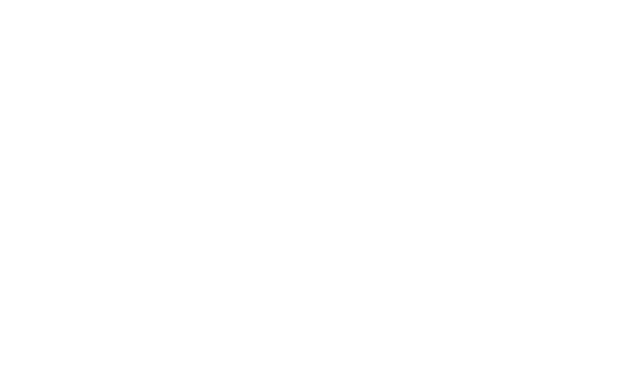
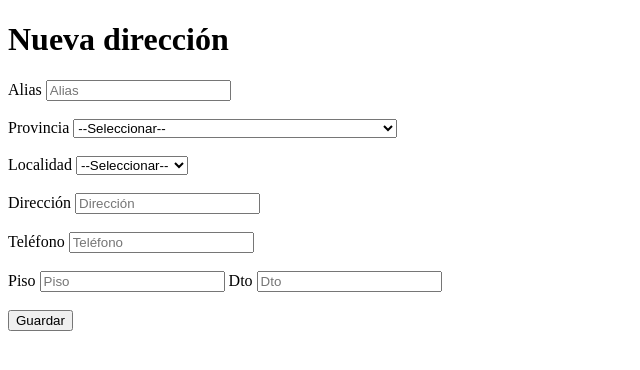
Before and after one commit to Brenda-b/TP_web, a plain HTML site: page myAdress.html in a window 1280 px wide. Shown: the whole page, without its empty margins (0-640 px from the left). Drawn offline with Linux system fonts and the light colour scheme.

Commit message:
Vista de direcciones (le falta los estilos)

```diff
--- a/myAdress.html
+++ b/myAdress.html
@@ -1,12 +1,69 @@
 <!DOCTYPE html>
-<html lang="en">
+<html lang="es">
 <head>
     <meta charset="UTF-8">
     <meta http-equiv="X-UA-Compatible" content="IE=edge">
     <meta name="viewport" content="width=device-width, initial-scale=1.0">
-    <title>Document</title>
+    <title>Mis direcciones</title>
 </head>
 <body>
+    <h1>Nueva dirección</h1>
+    <form action="#" method="get" autocomplete="off">
+        <label for="alias">Alias</label>
+        <input type="text" name="alias" id="alias" placeholder="Alias" required> <br><br>
 
+        <label for="provincias">Provincia</label>
+        <select name="provincias" id="provincias" required>
+            <option value="">--Seleccionar--</option>
+            <option value="1">Buenos Aires</option>
+            <option value="2">Ciudad Autónoma de Buenos Aires</option>
+            <option value="3">Catamarca</option>
+            <option value="4">Chaco</option>
+            <option value="5">Chubut</option>
+            <option value="6">Córdoba</option>
+            <option value="7">Corrientes</option>
+            <option value="8">Entre Ríos</option>
+            <option value="9">Formosa</option>
+            <option value="10">Jujuy</option>
+            <option value="11">La Pampa</option>
+            <option value="12">La Rioja</option>
+            <option value="13">Mendoza</option>
+            <option value="14">Misiones</option>
+            <option value="15">Neuquén</option>
+            <option value="16">Río Negro</option>
+            <option value="17">Salta</option>
+            <option value="18">San Juan</option>
+            <option value="19">San Luis</option>
+            <option value="20">Santa Cruz</option>
+            <option value="21">Santa Fe</option>
+            <option value="22">Santiago del Estero</option>
+            <option value="23">Tierra del Fuego, Antártida e Islas del Atlántico Sur</option>
+            <option value="24">Tucumán</option>
+        </select> <br><br>
+
+        <label for="localidades">Localidad</label>
+        <select name="localidades" id="localidades">
+            <option value="">--Seleccionar--</option>
+            <option value="1">Castelar</option>
+            <option value="2">El Palomar</option>
+            <option value="3">Haedo</option>
+            <option value="4">Morón</option>
+            <option value="5">Villa Sarmiento</option>
+        </select> <br><br>
+
+        <label for="direccion">Dirección</label>
+        <input type="text" name="direccion" id="direccion" placeholder="Dirección" required> <br><br>
+
+        <label for="telefono">Teléfono</label>
+        <input type="tel" name="telefono" id="telefono" placeholder="Teléfono" required><br><br>
+
+        <label for="piso">Piso</label>
+        <input type="number" name="piso" id="piso" placeholder="Piso">
+
+        <label for="departamento">Dto</label>
+        <input type="number" name="departamento" id="departamento" placeholder="Dto"><br><br>
+
+        <input type="submit" value="Guardar">
+    </form>
 </body>
 </html>
```
